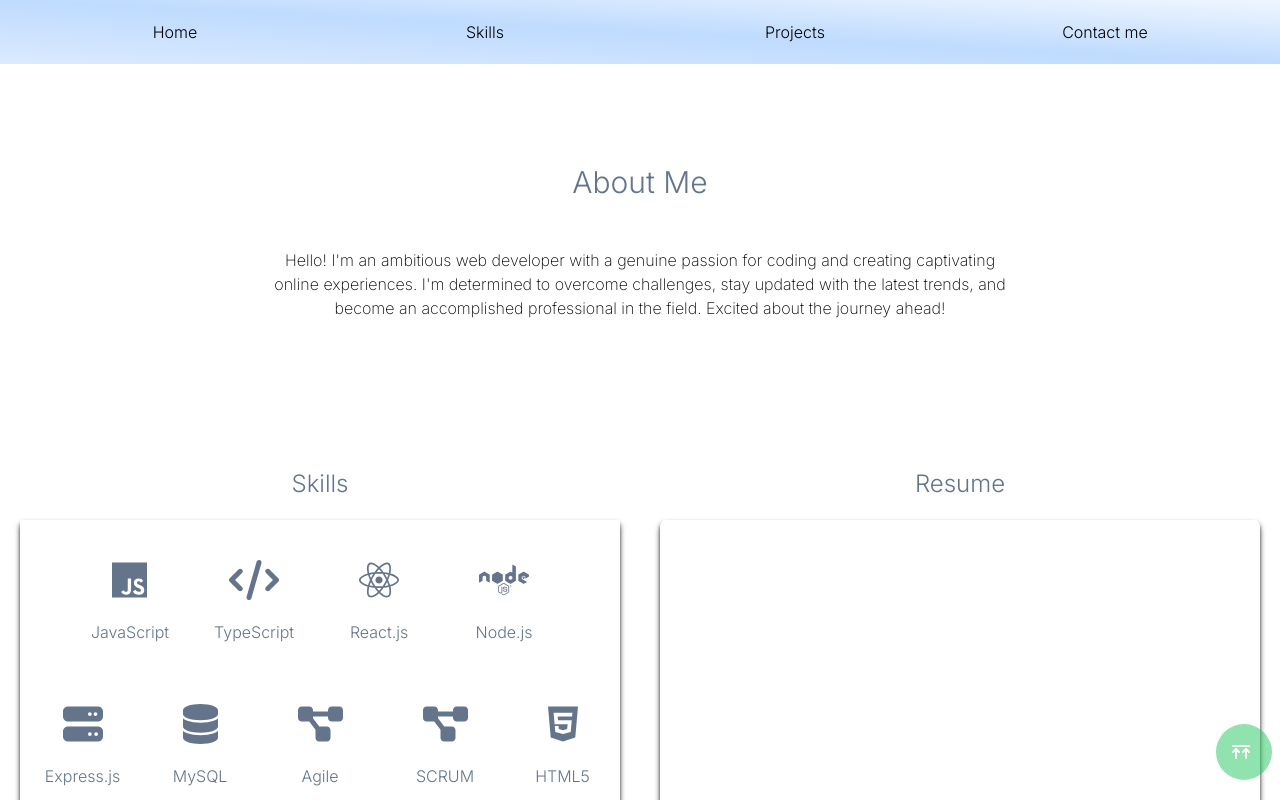
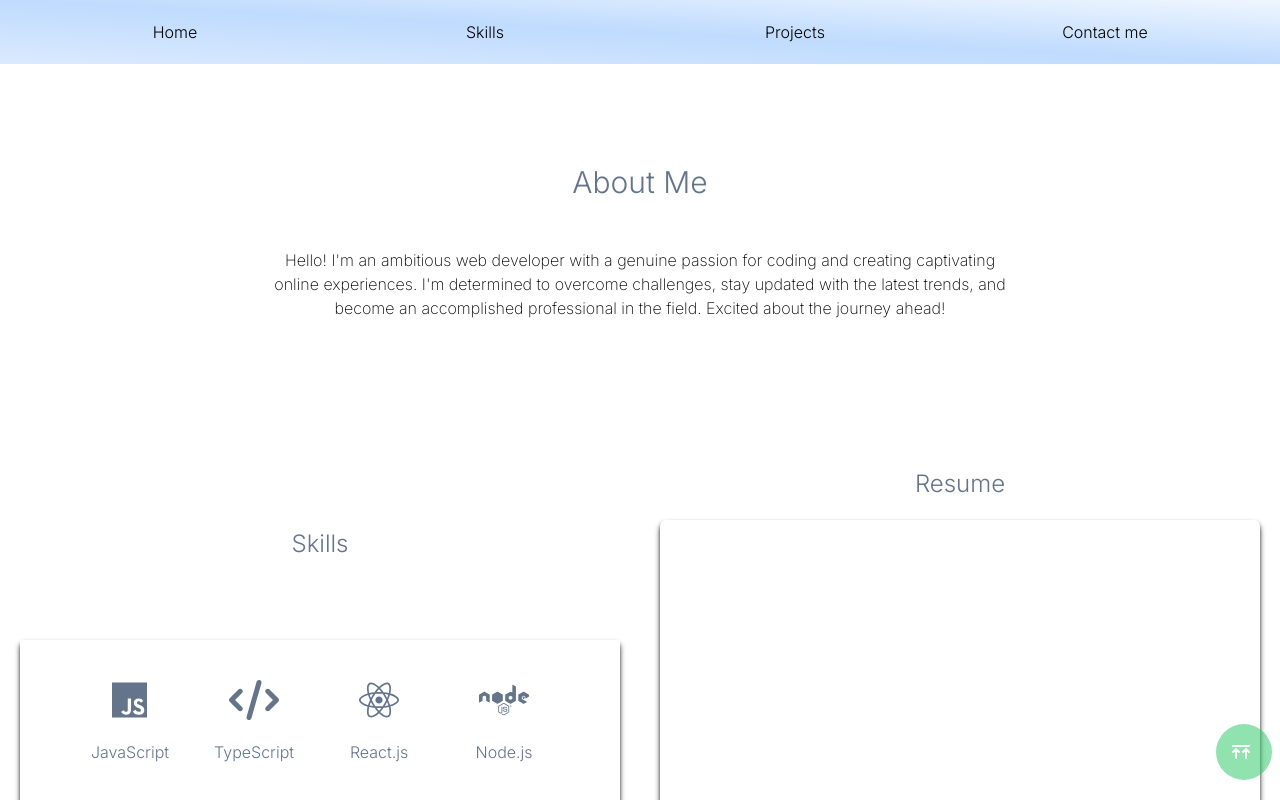
Before and after one commit to Stef14-bit/portfolio_iv, a Next.js app: page / in a window 1280 px wide. Shown: the top 800 px of the page. Built offline with nearby package versions, Linux system fonts and the light colour scheme.

Commit message:
minor visual changes

```diff
--- a/app/page.tsx
+++ b/app/page.tsx
@@ -27,7 +27,7 @@ export default function Home() {
         id="skills"
         className="grid grid-cols-1 md:grid-cols-2 text-slate-500 align-middle justify-center">
         <div className="col-span-1  p-5">
-          <h2 className="text-center font-light text-2xl my-5">Skills</h2>
+          <h2 className="text-center font-light text-2xl my-20">Skills</h2>
           <ul className="flex flex-wrap justify-center items-center  shadow-black shadow-md">
             {mySkills.map((skill) => (
               <li
```
